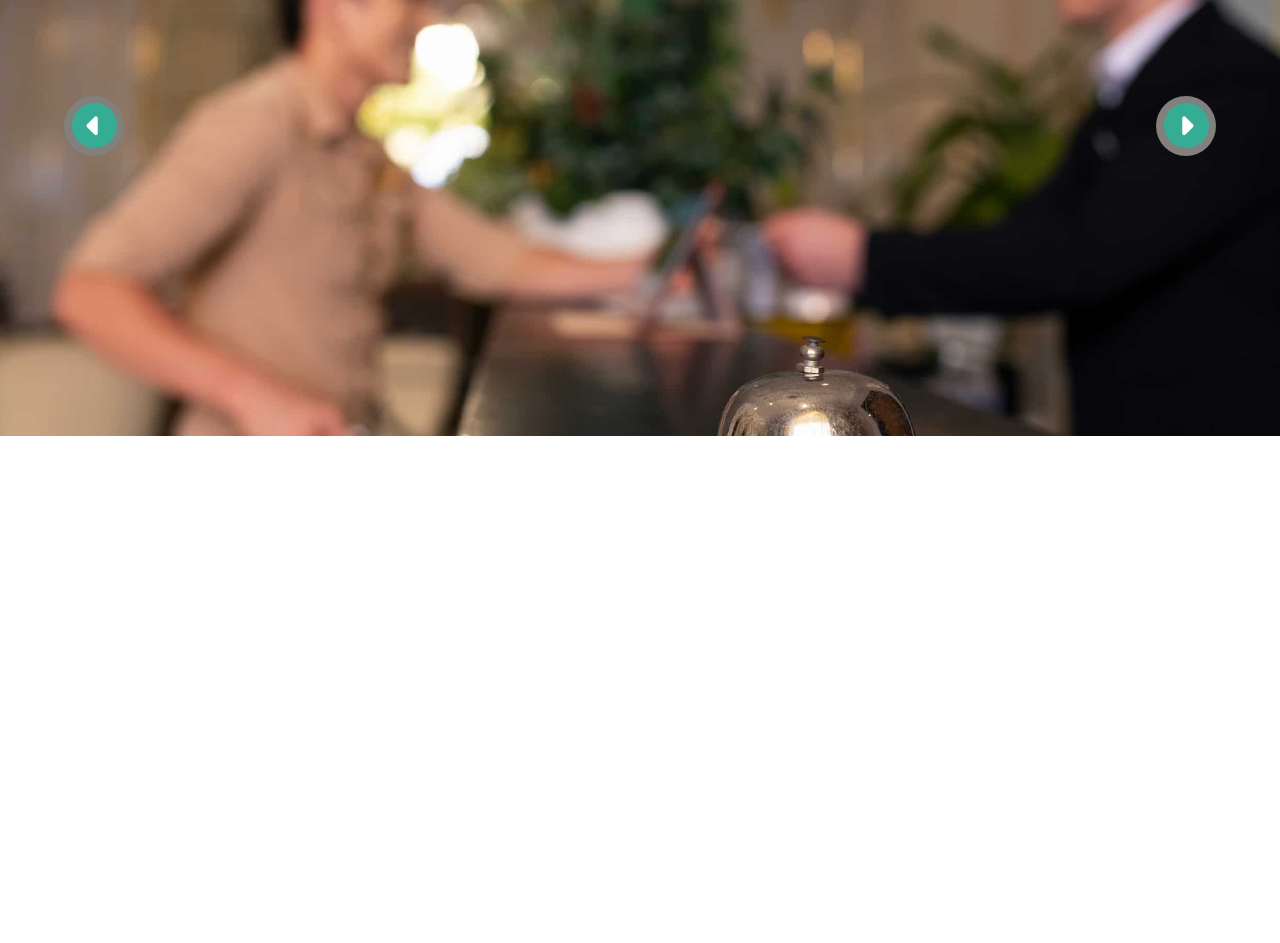
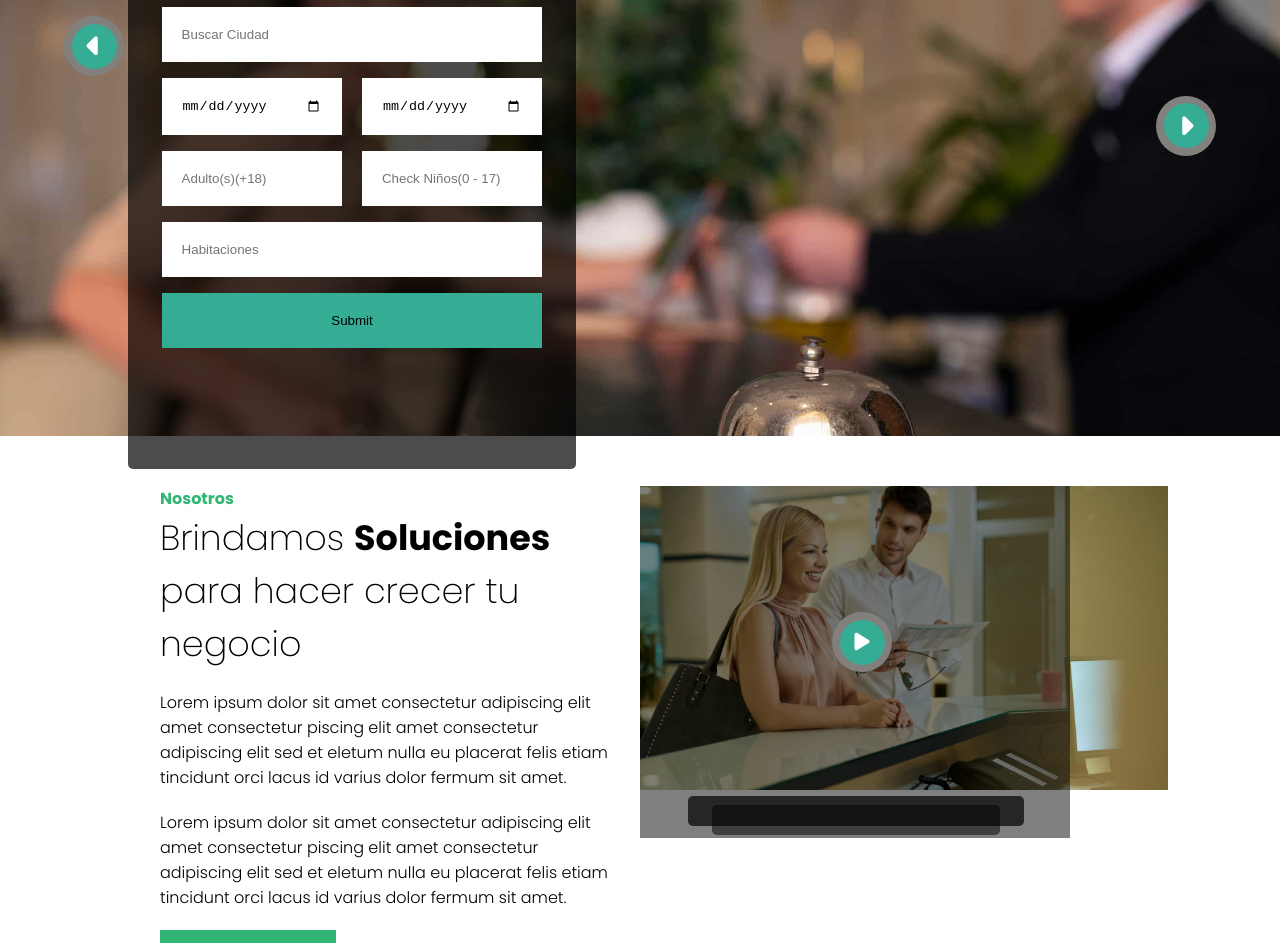
Before and after one commit to frako23/adventure-travels, a React (Vite) app: page / in a window 1280 px wide. Shown: the part 211-1154 px from the top of the page. Before the commit the page ends 800 px from the top, so only its background shows below. Built offline with nearby package versions, Linux system fonts and the light colour scheme.

Commit message:
se agrega la sección de nosotros

```diff
--- a/src/App.jsx
+++ b/src/App.jsx
@@ -1,3 +1,4 @@
+import { AboutCard } from "./components/aboutCard"
 import { Hero } from "./components/hero"
 import { Navbar } from "./components/navbar"
 
@@ -7,6 +8,7 @@ export const App = () => {
     <>
       <Navbar/>
       <Hero/>
+      <AboutCard/>
     </>
   )
 }
--- /dev/null
+++ b/src/components/aboutCard.jsx
@@ -0,0 +1,30 @@
+// import React from 'react'
+import img from "../assets/img/aboutCard.jpg"
+
+export const AboutCard = () => {
+  return (
+    <>
+    <div className='aboutCard mtop flex_space'>
+      <div className='row row1'>
+        <h4>Nosotros</h4>
+        <h1>
+          Brindamos <span>Soluciones</span> para hacer crecer tu negocio
+        </h1>
+        <p>Lorem ipsum dolor sit amet consectetur adipiscing elit amet consectetur piscing elit amet consectetur adipiscing elit sed et eletum nulla eu placerat felis etiam tincidunt orci lacus id varius dolor fermum sit amet.</p>
+        <p>Lorem ipsum dolor sit amet consectetur adipiscing elit amet consectetur piscing elit amet consectetur adipiscing elit sed et eletum nulla eu placerat felis etiam tincidunt orci lacus id varius dolor fermum sit amet.</p>
+        <button className='secondary-btn'>
+          Descubre más <i className='fas fa-long-arrow-alt-right'></i>
+        </button>
+      </div>
+      <div className='row image'>
+        <img src={img} alt='' />
+        <div className='control-btn'>
+          <button className='prev'>
+            <i className='fas fa-play'></i>
+          </button>
+        </div>
+      </div>
+    </div>
+  </>
+  );
+};
--- a/src/components/slide.jsx
+++ b/src/components/slide.jsx
@@ -40,6 +40,27 @@ export const Slide = ({slides}) => {
             </div>
         )})}
         </section>
+
+        <section className="slide-form">
+          <div className="container">
+            <h2>Disfruta tus vacaciones</h2>
+            <span>Busca y reserva tu hotel</span>
+
+            <form action="">
+              <input type="text"  placeholder="Buscar Ciudad" name="" id=""/>
+              <div className="flex-space">
+                <input type="date" placeholder="Check In"/>
+                <input type="date" placeholder="Check Out"/>
+              </div>
+              <div className="flex-space">
+                <input type="number" placeholder="Adulto(s)(+18)"/>
+                <input type="number" placeholder="Check Niños(0 - 17)"/>
+              </div>
+              <input type="number" placeholder="Habitaciones"/>
+              <input type="submit" placeholder="Buscar" className="submit"/>
+            </form>
+          </div>
+        </section>
     </>
   )
 }
--- a/src/index.css
+++ b/src/index.css
@@ -184,20 +184,6 @@ header .text {
     cursor: pointer;
   }
 
-  /* .control-btn .next {
-    position: absolute;
-    top: 40%;
-    z-index: 9;
-    right: 5%;
-  }
-
-  .prev{
-    position: unset;
-    top: 40%;
-    z-index: 9;
-    left: 5%;
-  } */
-
   .fa-times{
     font-size: 2rem;
   }
@@ -224,6 +210,27 @@ header .text {
     margin-top: 10px;
   }
 
+  /* FORM */
+
+  button.next,
+  button.prev {
+    display: none;
+  }
+
+  section.slider {
+  height: 65vh;
+}
+
+  section.slider img {
+  height: 65vh;
+}
+
+  section.slide-form {
+  left: 5%;
+  top: 12%;
+  width: 90%;
+  height: 70vh;
+}
 }
 
 
@@ -259,7 +266,7 @@ header .text {
 
 .control-btn .prev{
   position: absolute;
-  top: 40%;
+  top: 26%;
   z-index: 9;
   left: 5%;
 }
@@ -299,3 +306,161 @@ header .text {
   color: white;
   font-size: 30px;
 }
+
+/* FORMULARIO */
+.slide-form h2 {
+  margin-top: 30px;
+}
+
+.slide-form {
+  position: absolute;
+  top: 15%;
+  left: 10%;
+  background-color: rgba(0, 0, 0, 0.7);
+  width: 35%;
+  height: 70vh;
+  border-radius: 5px;
+  color: #fff;
+}
+
+.slide-form .flex-space input:nth-child(odd) {
+  margin-right: 20px;
+}
+
+.slide-form .submit {
+  background-color: var(--agua)
+}
+
+input {
+  width: 100%;
+  padding: 20px;
+  outline: none;
+  border: none;
+  margin-block: 0.5rem;
+}
+
+/* NOSOTROS */
+
+.row {
+  width: 50%;
+}
+.top {
+  margin-top: 100px;
+}
+.mtop {
+  margin-top: 50px;
+}
+.aboutCard {
+  padding-inline: 10rem;
+  display: flex;
+}
+.secondary-btn {
+  padding: 12px 30px;
+  background-color: #31b675;
+  color: white;
+  font-weight: 400;
+  font-size: 15px;
+  margin-top: 20px;
+}
+.aboutCard h4 {
+  color: #31b675;
+}
+.aboutCard h1 {
+  font-size: 35px;
+  font-weight: 100;
+}
+.aboutCard h1 span {
+  font-weight: bold;
+}
+.aboutCard p {
+  margin-top: 20px;
+  font-weight: 300;
+}
+.aboutCard .row1 {
+  padding-right: 30px;
+}
+.aboutCard .row.image,
+.aboutCard .image {
+  position: relative;
+}
+.aboutCard .control-btn button {
+  left: 40%;
+}
+.aboutCard .control-btn i {
+  font-size: 20px;
+}
+.aboutCard .image::after {
+  content: "";
+  position: absolute;
+  top: 0;
+  left: 0;
+  width: 89.5%;
+  height: 44vh;
+  background-color: rgba(0, 0, 0, 0.5);
+}
+.aboutCard .image::before {
+  content: "";
+  position: absolute;
+  bottom: 30%;
+  left: 10%;
+  background-color: rgba(0, 0, 0, 0.7);
+  width: 70%;
+  height: 30px;
+  border-radius: 5px;
+  z-index: -1;
+}
+
+.image img{
+  width: 33rem;
+  height: 19rem;
+  object-fit: cover;
+}
+.aboutCard .control-btn::before {
+  content: "";
+  position: absolute;
+  bottom: 28%;
+  left: 15%;
+  background-color: rgba(0, 0, 0, 0.5);
+  width: 60%;
+  height: 30px;
+  border-radius: 5px;
+  z-index: -1;
+}
+.features .flex_space {
+  flex-direction: row-reverse;
+}
+.features img {
+  width: 90%;
+}
+.features .control-btn,
+.features .image::after,
+.features .image::before,
+.features .control-btn::before {
+  display: none;
+}
+.features h1 {
+  font-weight: bold;
+}
+.features h1 span {
+  color: #31b675;
+}
+@media screen and (max-width: 768px) {
+  .features .flex_space,
+  .aboutCard {
+    flex-direction: column;
+  }
+  .aboutCard .image::after,
+  .aboutCard .image::before,
+  .aboutCard .control-btn::before {
+    display: none;
+  }
+  .aboutCard .row {
+    width: 100%;
+  }
+  .aboutCard .image {
+    margin-top: 50px;
+  }
+  .aboutCard img {
+    width: 100%;
+  }
+}
```
Also changed, not shown: src/components/footer.jsx (added, +7 -0 lines), src/assets/img/aboutCard.jpg (added).
